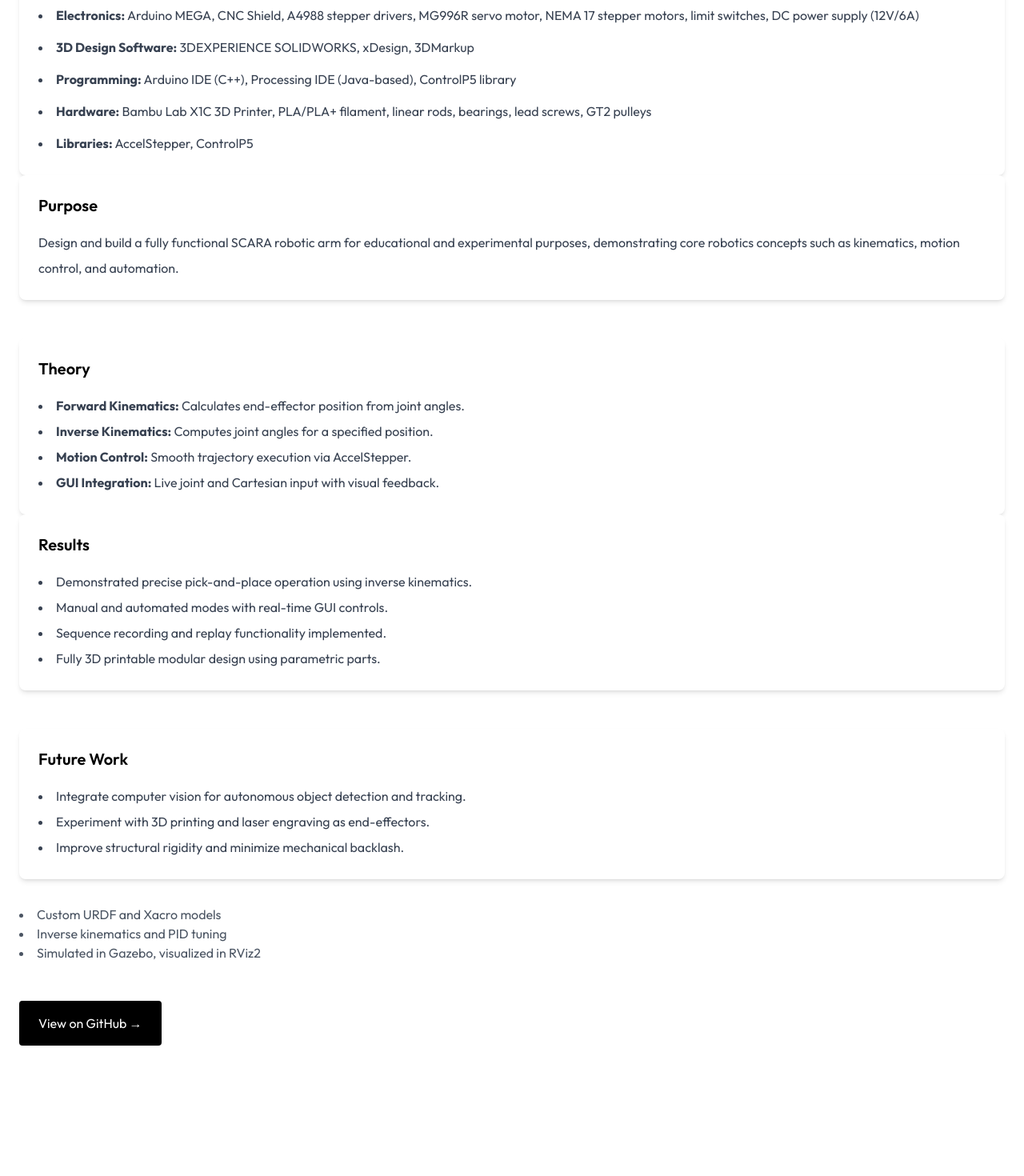
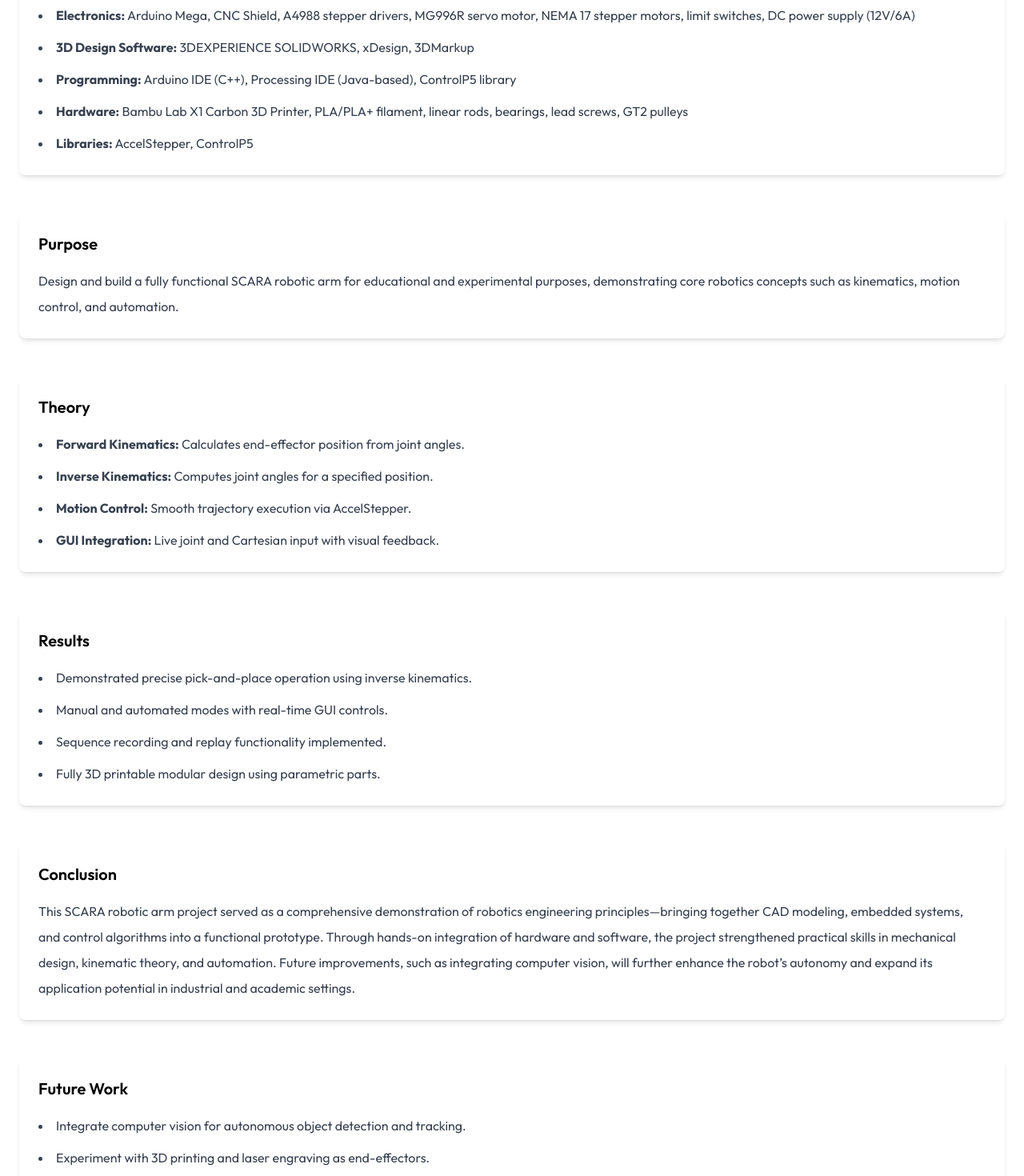
Before and after one commit to Matthew-Garcia/Matthew-Garcia-Portfolio2, a Next.js app: page /projects/scara-robot in a window 1280 px wide. Shown: the part 1880-3350 px from the top of the page at 80% size. Built offline with nearby package versions, Linux system fonts and the light colour scheme; a web font is replaced by a local one.

Commit message:
Update page.jsx

```diff
--- a/app/projects/scara-robot/page.jsx
+++ b/app/projects/scara-robot/page.jsx
@@ -200,29 +200,24 @@ export default function ScaraRobotPage() {
           </div>
         </div>
        <motion.div
-          initial={{ opacity: 0 }}
-          whileInView={{ opacity: 1 }}
+  initial={{ opacity: 0, y: 20 }}
+  whileInView={{ opacity: 1, y: 0 }}
   transition={{ duration: 0.6 }}
   className="bg-white dark:bg-zinc-900 p-6 rounded-lg shadow-md space-y-4 mt-12"
 >
   <h2 className="text-xl font-semibold mb-2">Tools Used</h2>
   <ul className="list-disc list-inside text-gray-700 dark:text-gray-300 space-y-2">
     <li>
-              <strong>Electronics:</strong> Arduino MEGA, CNC Shield, A4988
-              stepper drivers, MG996R servo motor, NEMA 17 stepper motors, limit
-              switches, DC power supply (12V/6A)
+      <strong>Electronics:</strong> Arduino Mega, CNC Shield, A4988 stepper drivers, MG996R servo motor, NEMA 17 stepper motors, limit switches, DC power supply (12V/6A)
     </li>
     <li>
-              <strong>3D Design Software:</strong> 3DEXPERIENCE SOLIDWORKS,
-              xDesign, 3DMarkup
+      <strong>3D Design Software:</strong> 3DEXPERIENCE SOLIDWORKS, xDesign, 3DMarkup
     </li>
     <li>
-              <strong>Programming:</strong> Arduino IDE (C++), Processing IDE
-              (Java-based), ControlP5 library
+      <strong>Programming:</strong> Arduino IDE (C++), Processing IDE (Java-based), ControlP5 library
     </li>
     <li>
-              <strong>Hardware:</strong> Bambu Lab X1C 3D Printer,
-              PLA/PLA+ filament, linear rods, bearings, lead screws, GT2 pulleys
+      <strong>Hardware:</strong> Bambu Lab X1 Carbon 3D Printer, PLA/PLA+ filament, linear rods, bearings, lead screws, GT2 pulleys
     </li>
     <li>
       <strong>Libraries:</strong> AccelStepper, ControlP5
@@ -234,7 +229,7 @@ export default function ScaraRobotPage() {
           initial={{ opacity: 0 }}
           whileInView={{ opacity: 1 }}
           transition={{ duration: 0.6 }}
-          className="bg-white dark:bg-zinc-900 p-6 rounded-lg shadow-md space-y-4"
+          className="bg-white dark:bg-zinc-900 p-6 rounded-lg shadow-md space-y-4 mt-12"
         >
           <h2 className="text-xl font-semibold mb-2">Purpose</h2>
           <p className="text-gray-700 dark:text-gray-300">
@@ -251,7 +246,7 @@ export default function ScaraRobotPage() {
           className="bg-white dark:bg-zinc-900 p-6 rounded-lg shadow-md space-y-4 mt-12"
         >
           <h2 className="text-xl font-semibold mb-2">Theory</h2>
-          <ul className="list-disc list-inside text-gray-700 dark:text-gray-300">
+          <ul className="list-disc list-inside text-gray-700 dark:text-gray-300 space-y-2">
             <li>
               <strong>Forward Kinematics:</strong> Calculates end-effector
               position from joint angles.
@@ -275,10 +270,10 @@ export default function ScaraRobotPage() {
           initial={{ opacity: 0 }}
           whileInView={{ opacity: 1 }}
           transition={{ duration: 0.6 }}
-          className="bg-white dark:bg-zinc-900 p-6 rounded-lg shadow-md space-y-4"
+          className="bg-white dark:bg-zinc-900 p-6 rounded-lg shadow-md space-y-4 mt-12"
         >
           <h2 className="text-xl font-semibold mb-2">Results</h2>
-          <ul className="list-disc list-inside text-gray-700 dark:text-gray-300">
+          <ul className="list-disc list-inside text-gray-700 dark:text-gray-300 space-y-2">
             <li>
               Demonstrated precise pick-and-place operation using inverse
               kinematics.
@@ -290,13 +285,26 @@ export default function ScaraRobotPage() {
         </motion.div>
 
         <motion.div
+  initial={{ opacity: 0, y: 20 }}
+  whileInView={{ opacity: 1, y: 0 }}
+  transition={{ duration: 0.6 }}
+  className="bg-white dark:bg-zinc-900 p-6 rounded-lg shadow-md space-y-4 mt-12"
+>
+  <h2 className="text-xl font-semibold mb-2">Conclusion</h2>
+  <p className="text-gray-700 dark:text-gray-300">
+    This SCARA robotic arm project served as a comprehensive demonstration of robotics engineering principles—bringing together CAD modeling, embedded systems, and control algorithms into a functional prototype. Through hands-on integration of hardware and software, the project strengthened practical skills in mechanical design, kinematic theory, and automation. Future improvements, such as integrating computer vision, will further enhance the robot’s autonomy and expand its application potential in industrial and academic settings.
+  </p>
+</motion.div>
+
+
+        <motion.div
           initial={{ opacity: 0 }}
           whileInView={{ opacity: 1 }}
           transition={{ duration: 0.6 }}
           className="bg-white dark:bg-zinc-900 p-6 rounded-lg shadow-md space-y-4 mt-12"
         >
           <h2 className="text-xl font-semibold mb-2">Future Work</h2>
-          <ul className="list-disc list-inside text-gray-700 dark:text-gray-300">
+          <ul className="list-disc list-inside text-gray-700 dark:text-gray-300 space-y-2">
             <li>
               Integrate computer vision for autonomous object detection and
               tracking.
```
Lines whose indentation alone changed are shown as unchanged.
